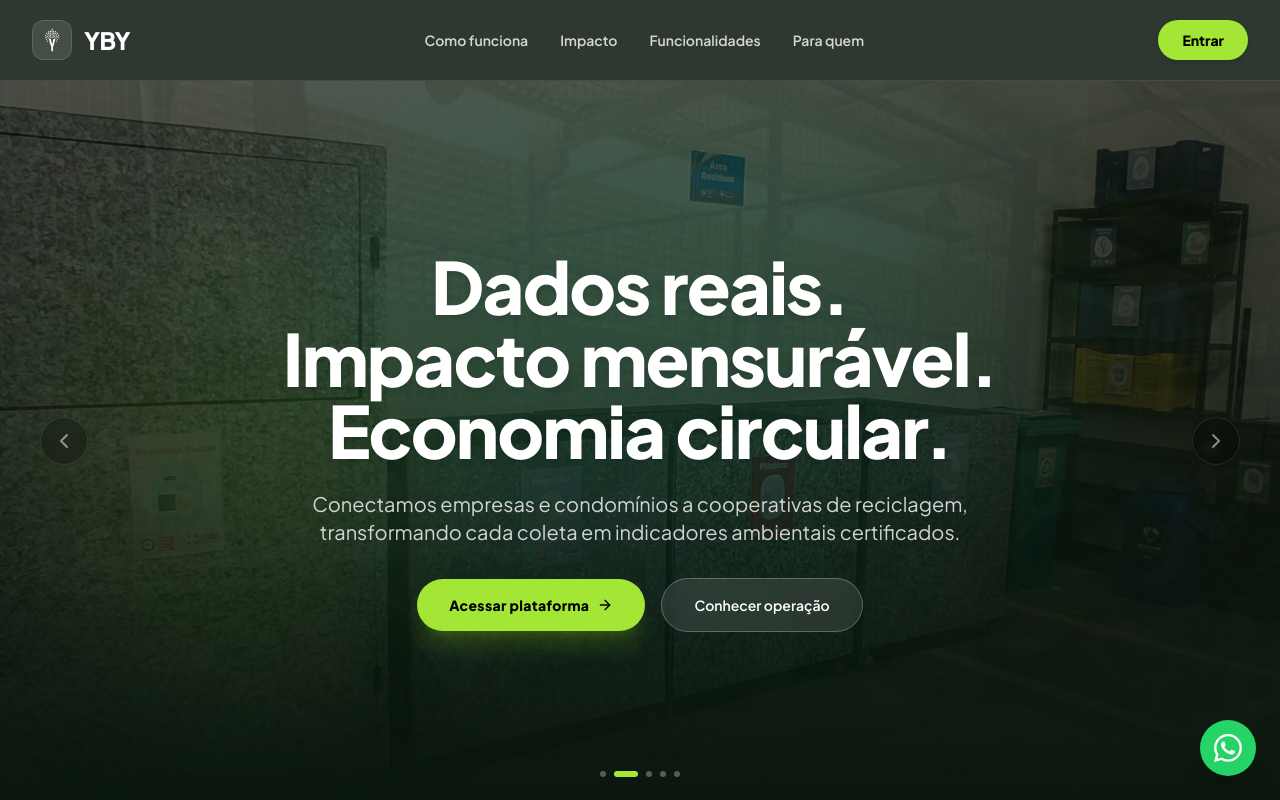
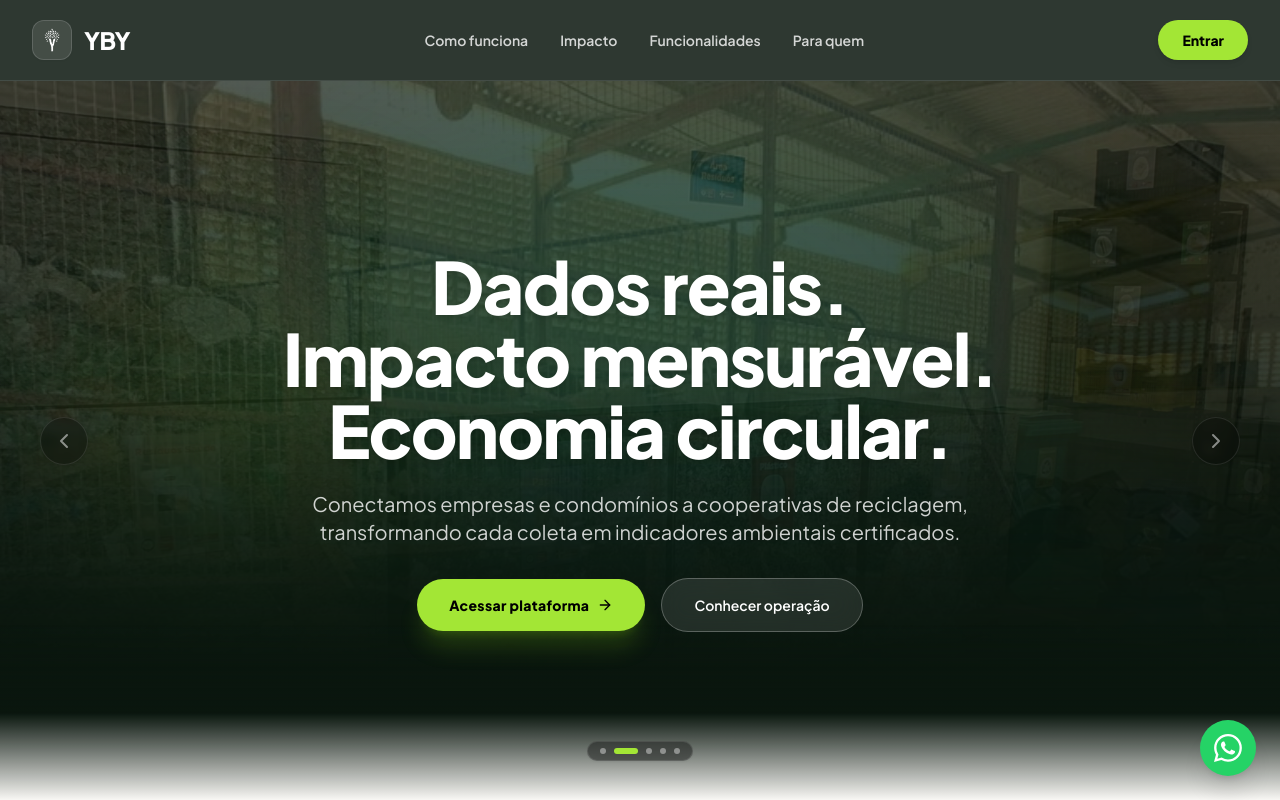
Before and after one commit to ACrush14/yby-web, a React (Vite) app: page / in a window 1280 px wide. Shown: the top 800 px of the page. Built offline with nearby package versions, Linux system fonts and the light colour scheme.

Commit message:
feat(landing): add smooth gradient fade between hero image and bottom section

```diff
--- a/src/features/landing/LandingPage.jsx
+++ b/src/features/landing/LandingPage.jsx
@@ -122,7 +122,7 @@ export function LandingPage() {
       <CinematicHero />
 
       {/* Seção Impacto Mensurável */}
-      <section id="impacto" className="py-16 bg-yby-cream/40 border-y border-yby-border/60">
+      <section id="impacto" className="py-16 bg-yby-cream/40 border-b border-yby-border/60">
         <div className="max-w-7xl mx-auto px-4 sm:px-6 lg:px-8">
           <div className="text-center max-w-3xl mx-auto mb-12">
             <h2 className="text-2xl md:text-3xl font-extrabold text-yby-heading tracking-tight">
@@ -273,7 +273,7 @@ export function LandingPage() {
             </div>
 
             <div className="group bg-white p-8 rounded-2xl border border-yby-border shadow-card relative overflow-hidden transition-all duration-300 ease-out hover:-translate-y-2.5 hover:shadow-card-elevated hover:border-yby-primary/40 flex flex-col justify-between cursor-default">
-              <div className="absolute top-0 left-0 right-0 h-1.5 bg-yby-teal opacity-0 group-hover:opacity-100 transition-opacity duration-300" />
+              <div className="absolute top-0 left-0 right-0 h-1.5 bg-yby-primary opacity-0 group-hover:opacity-100 transition-opacity duration-300" />
               <div>
                 <h3 className="text-xl font-bold text-yby-heading mb-3 group-hover:text-yby-primary transition-colors">
                   Cooperativas
@@ -296,7 +296,7 @@ export function LandingPage() {
             </div>
 
             <div className="group bg-white p-8 rounded-2xl border border-yby-border shadow-card relative overflow-hidden transition-all duration-300 ease-out hover:-translate-y-2.5 hover:shadow-card-elevated hover:border-yby-primary/40 flex flex-col justify-between cursor-default">
-              <div className="absolute top-0 left-0 right-0 h-1.5 bg-yby-blue opacity-0 group-hover:opacity-100 transition-opacity duration-300" />
+              <div className="absolute top-0 left-0 right-0 h-1.5 bg-yby-primary opacity-0 group-hover:opacity-100 transition-opacity duration-300" />
               <div>
                 <h3 className="text-xl font-bold text-yby-heading mb-3 group-hover:text-yby-primary transition-colors">
                   Gestores
@@ -403,41 +403,40 @@ export function LandingPage() {
         </div>
       </section>
 
-      {/* Seção CTA de Alta Conversão */}
-      <section className="py-16 px-4 sm:px-6 lg:px-8 max-w-7xl mx-auto">
-        <div className="group relative rounded-3xl bg-gradient-to-br from-yby-dark via-yby-primary to-[#1B5324] text-white p-8 sm:p-12 md:p-16 overflow-hidden shadow-card-elevated transition-all duration-300 hover:shadow-2xl">
-          {/* Efeito de brilho orgânico no fundo */}
-          <div className="absolute top-0 right-0 -mt-12 -mr-12 w-96 h-96 bg-white/10 rounded-full blur-3xl pointer-events-none group-hover:scale-125 transition-transform duration-700" />
-          <div className="absolute bottom-0 left-0 -mb-12 -ml-12 w-64 h-64 bg-yby-light/20 rounded-full blur-2xl pointer-events-none" />
+      {/* Seção CTA de Alta Conversão - Preenchido até o Rodapé */}
+      <section className="w-full bg-gradient-to-br from-yby-dark via-yby-primary to-[#1B5324] text-white pt-16 md:pt-20 pb-16 md:pb-20 relative overflow-hidden">
+        {/* Efeito de brilho orgânico no fundo */}
+        <div className="absolute top-0 right-0 -mt-12 -mr-12 w-96 h-96 bg-white/10 rounded-full blur-3xl pointer-events-none" />
+        <div className="absolute bottom-0 left-0 -mb-12 -ml-12 w-80 h-80 bg-yby-light/20 rounded-full blur-2xl pointer-events-none" />
 
-          <div className="relative z-10 max-w-2xl space-y-4">
-            <div className="inline-flex items-center gap-2 px-3 py-1 rounded-full bg-white/15 backdrop-blur-sm text-xs font-bold uppercase tracking-wider text-yby-light">
+        <div className="max-w-7xl mx-auto px-4 sm:px-6 lg:px-8 relative z-10">
+          <div className="max-w-3xl space-y-5">
+            <div className="inline-flex items-center gap-2 px-3.5 py-1.5 rounded-full bg-white/15 backdrop-blur-sm text-xs font-bold uppercase tracking-wider text-yby-light border border-white/20 shadow-sm">
               <YbyIcon variant="white" className="w-4 h-4" />
               Comece agora
             </div>
-            <h2 className="text-3xl sm:text-4xl md:text-5xl font-extrabold tracking-tight leading-tight">
+            <h2 className="text-3xl sm:text-4xl md:text-5xl font-extrabold tracking-tight leading-tight text-white">
               Pronto para transformar a gestão de resíduos da sua organização?
             </h2>
-            <p className="text-sm sm:text-base text-white/80 leading-relaxed max-w-xl">
+            <p className="text-sm sm:text-base md:text-lg text-white/90 leading-relaxed max-w-2xl">
               Acesse a plataforma web, monitore coletas em tempo real e gere indicadores ambientais certificados prontos para seu relatório ESG.
             </p>
-            <div className="pt-4 flex flex-col sm:flex-row items-center gap-4">
+            <div className="pt-4 flex flex-col sm:flex-row items-stretch sm:items-center gap-4">
               <Button
                 variant="secondary"
                 size="lg"
                 onClick={() => navigate('/signIn')}
-                className="w-full sm:w-auto font-bold bg-white text-yby-dark hover:bg-yby-cream shadow-lg hover:scale-105 transition-transform"
+                className="w-full sm:w-auto font-bold bg-white text-yby-dark hover:bg-yby-cream shadow-lg hover:scale-105 active:scale-95 transition-all text-base px-7 py-3.5"
               >
                 Acessar Plataforma <ArrowRight className="w-4 h-4 ml-2" />
               </Button>
-              <Button
-                variant="outline"
-                size="lg"
+              <button
+                type="button"
                 onClick={() => navigate('/signIn-client')}
-                className="w-full sm:w-auto font-semibold border-white/40 text-white hover:bg-white/15"
+                className="w-full sm:w-auto inline-flex items-center justify-center font-extrabold text-base px-7 py-3.5 rounded-lg bg-lime-400 hover:bg-lime-300 text-black shadow-lg hover:shadow-xl hover:scale-105 active:scale-95 transition-all duration-200 border border-lime-300"
               >
-                Portal da Cooperativa
-              </Button>
+                Portal da Cooperativa <ArrowRight className="w-4 h-4 ml-2" />
+              </button>
             </div>
           </div>
         </div>
--- a/src/features/landing/components/CinematicHero.jsx
+++ b/src/features/landing/components/CinematicHero.jsx
@@ -81,16 +81,22 @@ export function CinematicHero() {
       role="region"
       aria-label="Apresentação Principal da Plataforma YBY"
     >
-      {/* 1. Camada de Imagens Fotográficas com Transição Suave */}
-      <div className="absolute inset-0 z-0">
+      {/* 1. Camada de Imagens Fotográficas com Transição Suave e Fade Out Gradual */}
+      <div
+        className="absolute inset-0 z-0"
+        style={{
+          maskImage: 'linear-gradient(to bottom, rgba(0,0,0,1) 0%, rgba(0,0,0,1) 40%, rgba(0,0,0,0) 82%)',
+          WebkitMaskImage: 'linear-gradient(to bottom, rgba(0,0,0,1) 0%, rgba(0,0,0,1) 40%, rgba(0,0,0,0) 82%)',
+        }}
+      >
         {HERO_PHOTOS.map((photo, index) => {
           const isActive = index === currentIndex;
           return (
             <div
               key={photo.id}
               className={`absolute inset-0 transition-opacity duration-1000 ease-in-out ${
-                isActive ? 'opacity-100 scale-100' : 'opacity-0 scale-105 pointer-events-none'
-              } transform duration-1000`}
+                isActive ? 'opacity-100' : 'opacity-0 pointer-events-none'
+              }`}
             >
               <img
                 src={photo.src}
@@ -110,11 +116,14 @@ export function CinematicHero() {
         <div className="absolute top-1/4 left-10 w-96 h-96 bg-lime-400/10 rounded-full blur-[100px] pointer-events-none" />
       </div>
 
+      {/* Gradiente de Transição Suave (Fade Out) entre o Hero e a Seção Inferior */}
+      <div className="absolute bottom-0 inset-x-0 h-32 sm:h-44 bg-gradient-to-b from-transparent via-[#0A160E]/70 to-[#FBFAF7] pointer-events-none z-10" />
+
       {/* 2. Setas Discretas de Navegação (Esquerda e Direita) */}
       <button
         type="button"
         onClick={prevSlide}
-        className="absolute left-3 sm:left-6 md:left-10 top-1/2 -translate-y-1/2 z-20 w-10 h-10 sm:w-12 sm:h-12 rounded-full bg-black/25 hover:bg-black/55 text-white/50 hover:text-white backdrop-blur-sm border border-white/10 hover:border-white/30 flex items-center justify-center transition-all duration-200 hover:scale-105 active:scale-95 shadow-sm"
+        className="absolute left-3 sm:left-6 md:left-10 top-1/2 -translate-y-1/2 z-20 w-10 h-10 sm:w-12 sm:h-12 rounded-full bg-black/25 hover:bg-black/55 text-white/50 hover:text-white backdrop-blur-sm border border-white/10 hover:border-white/30 flex items-center justify-center transition-colors duration-200 shadow-sm"
         aria-label="Foto anterior"
       >
         <ChevronLeft className="w-5 h-5 sm:w-6 sm:h-6" />
@@ -123,7 +132,7 @@ export function CinematicHero() {
       <button
         type="button"
         onClick={nextSlide}
-        className="absolute right-3 sm:right-6 md:right-10 top-1/2 -translate-y-1/2 z-20 w-10 h-10 sm:w-12 sm:h-12 rounded-full bg-black/25 hover:bg-black/55 text-white/50 hover:text-white backdrop-blur-sm border border-white/10 hover:border-white/30 flex items-center justify-center transition-all duration-200 hover:scale-105 active:scale-95 shadow-sm"
+        className="absolute right-3 sm:right-6 md:right-10 top-1/2 -translate-y-1/2 z-20 w-10 h-10 sm:w-12 sm:h-12 rounded-full bg-black/25 hover:bg-black/55 text-white/50 hover:text-white backdrop-blur-sm border border-white/10 hover:border-white/30 flex items-center justify-center transition-colors duration-200 shadow-sm"
         aria-label="Próxima foto"
       >
         <ChevronRight className="w-5 h-5 sm:w-6 sm:h-6" />
@@ -165,8 +174,8 @@ export function CinematicHero() {
         </div>
       </div>
 
-      {/* 4. Indicador Discreto de Navegação (Dots Minimalistas) */}
-      <div className="absolute bottom-6 left-1/2 -translate-x-1/2 z-20 flex items-center gap-2">
+      {/* 4. Indicador Discreto de Navegação (Dots Minimalistas com Pílula Suave) */}
+      <div className="absolute bottom-8 sm:bottom-10 left-1/2 -translate-x-1/2 z-20 flex items-center gap-2 px-3 py-1.5 rounded-full bg-black/40 backdrop-blur-md border border-white/10 shadow-sm">
         {HERO_PHOTOS.map((photo, index) => {
           const isActive = index === currentIndex;
           return (
@@ -175,7 +184,7 @@ export function CinematicHero() {
               type="button"
               onClick={() => setCurrentIndex(index)}
               className={`transition-all duration-300 rounded-full ${
-                isActive ? 'w-6 h-1.5 bg-lime-400' : 'w-1.5 h-1.5 bg-white/30 hover:bg-white/60'
+                isActive ? 'w-6 h-1.5 bg-lime-400' : 'w-1.5 h-1.5 bg-white/40 hover:bg-white/80'
               }`}
               aria-label={`Ver foto ${index + 1}: ${photo.title}`}
             />
```
